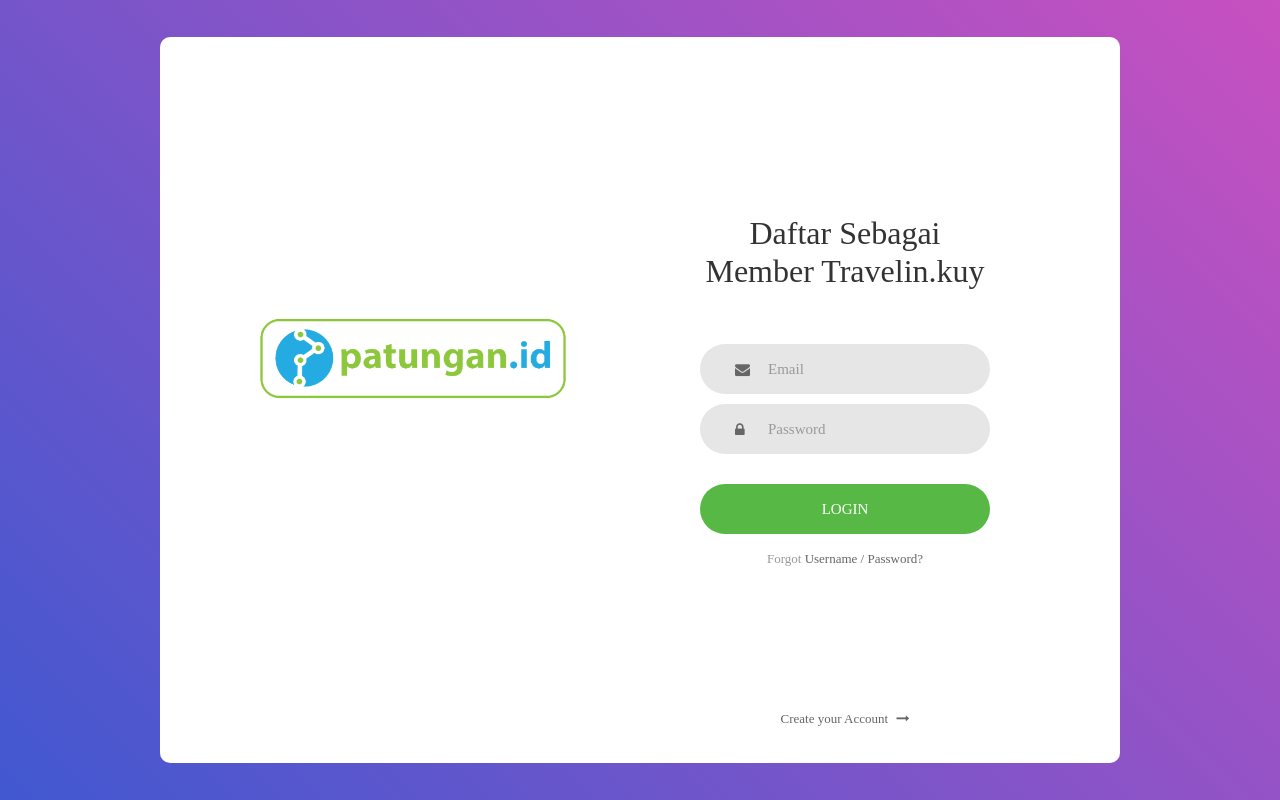
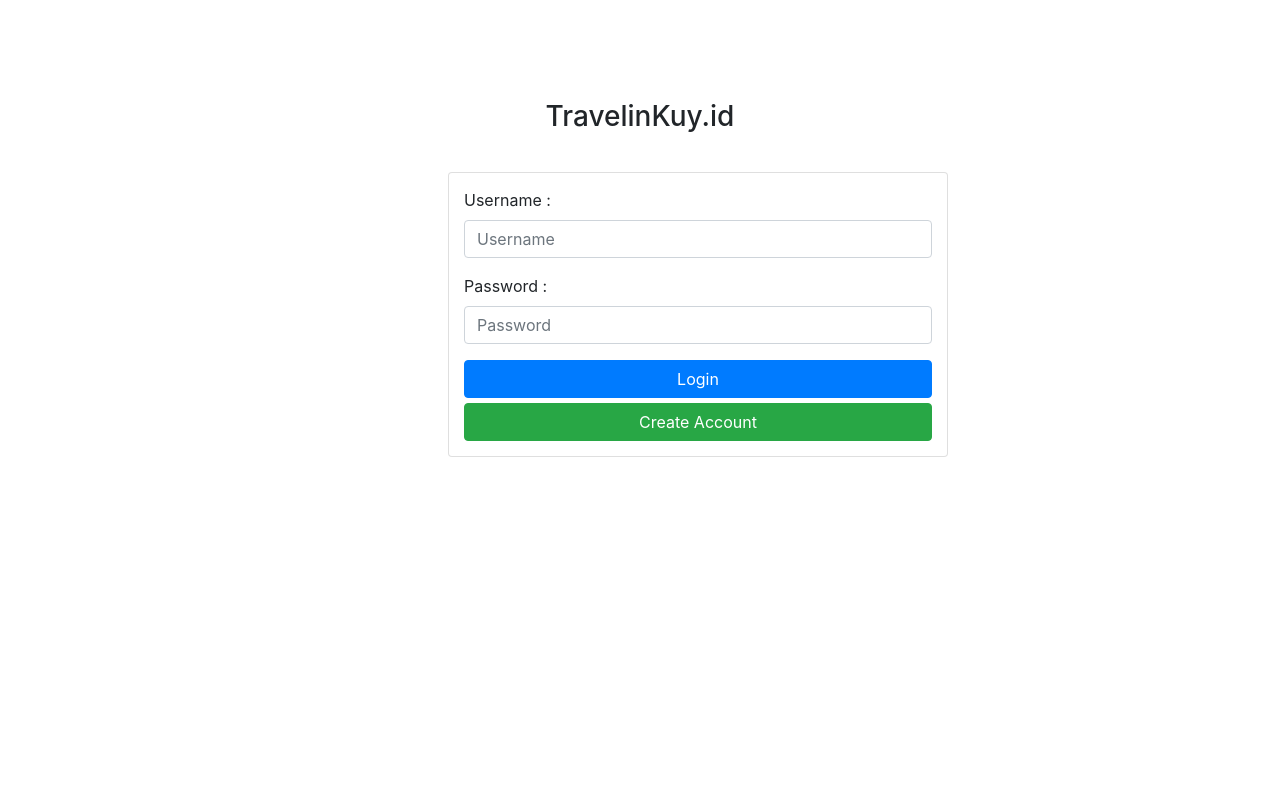
Before and after one commit to rakaiqbalsy/travelbook, a PHP site: page /travel/masuk.php in a window 1280 px wide. Run offline with PHP 8.4, Linux system fonts and the light colour scheme; some libraries are stand-ins or nearby versions; some web fonts are replaced.

Commit message:
layout Login beres

```diff
--- a/css/masuk.css
+++ b/css/masuk.css
@@ -2,3 +2,21 @@
     margin: 0;
     padding: 0;
 }
+.tampilan{
+    margin-top: 100px;
+    margin-bottom: 30px;
+}
+.cards{
+   margin-left: 35%;
+}
+.card{
+    padding: 15px;
+}
+.card button{
+    width: 100%;
+}
+a{
+  margin-top: 5px;
+  background-color: green;
+  border-radius: 5px;
+}
--- a/masuk.php
+++ b/masuk.php
@@ -1,96 +1,58 @@
-<!DOCTYPE html>
+<!doctype html>
 <html lang="en">
   <head>
-  <title>Daftar Travelin.kuy</title>
-  <meta charset="UTF-8">
-  <meta name="viewport" content="width=device-width, initial-scale=1">
+    <!-- Required meta tags -->
+    <meta charset="utf-8">
+    <meta name="viewport" content="width=device-width, initial-scale=1, shrink-to-fit=no">
+
+    <!-- Bootstrap CSS -->
     <link rel="stylesheet" href="https://stackpath.bootstrapcdn.com/bootstrap/4.2.1/css/bootstrap.min.css" integrity="sha384-GJzZqFGwb1QTTN6wy59ffF1BuGJpLSa9DkKMp0DgiMDm4iYMj70gZWKYbI706tWS" crossorigin="anonymous">
     <link href="https://fonts.googleapis.com/css?family=Karla|Roboto|Viga" rel="stylesheet">
     <link rel="stylesheet" href="path/to/font-awesome/css/font-awesome.min.css">
-  <link rel="stylesheet" type="text/css" href="css/csslogin/animate.css">
-  <link rel="stylesheet" type="text/css" href="css/csslogin/css-hamburgers/hamburgers.min.css">
-  <link rel="stylesheet" type="text/css" href="css/csslogin/select2/select2.min.css">
-  <link rel="stylesheet" type="text/css" href="css/csslogin/util.css">
-  <link rel="stylesheet" type="text/css" href="css/csslogin/login.css">
-
+    <link rel="stylesheet" href="css/masuk.css">
+    <title>Masuk Travelin.Kuy</title>
   </head>
   <body>
 
-  <div class="limiter">
-    <div class="container-login100">
-      <div class="wrap-login100">
-        <div class="login100-pic js-tilt" data-tilt>
-          <img src="img/logoo.png" alt="IMG">
-        </div>
-
-        <!-- formulir -->
-        <form class="login100-form validate-form">
-          <span class="login100-form-title">
-            <h2>Daftar Sebagai Member Travelin.kuy</h2>
-          </span>
-
-          <div class="wrap-input100 validate-input" data-validate = "Valid email is required: ex@abc.xyz">
-            <input class="input100" type="text" name="email" placeholder="Email">
-            <span class="focus-input100"></span>
-            <span class="symbol-input100">
-              <i class="fa fa-envelope" aria-hidden="true"></i>
-            </span>
-          </div>
-
-          <div class="wrap-input100 validate-input" data-validate = "Password is required">
-            <input class="input100" type="password" name="pass" placeholder="Password">
-            <span class="focus-input100"></span>
-            <span class="symbol-input100">
-              <i class="fa fa-lock" aria-hidden="true"></i>
-            </span>
-          </div>
-
-          <div class="container-login100-form-btn">
-            <button class="login100-form-btn">
-              Login
-            </button>
-          </div>
-
-          <div class="text-center p-t-12">
-            <span class="txt1">
-              Forgot
-            </span>
-            <a class="txt2" href="#">
-              Username / Password?
-            </a>
-          </div>
-
-          <div class="text-center p-t-136">
-            <a class="txt2" href="#">
-              Create your Account
-              <i class="fa fa-long-arrow-right m-l-5" aria-hidden="true"></i>
-            </a>
-          </div>
-        </form>
-        <!-- finish formulir -->
+    <section class="tampilan">
+      <div class="container text-center">
+        <div class="row">
+          <div class="col-md-12">
+            <h3>TravelinKuy.id</h3>
           </div>
         </div>
       </div>
+    </section>
+
+    <section class="cards">
+      <div class="container">
+        <div class="row">
+          <div class="card" style="width: 500px;">
+            <form>
+              <div class="form-group">
+                <label for="username">Username : </label>
+                <input type="text" class="form-control" id="username" name="username" placeholder="Username">
+              </div>
+              <div class="form-group">
+                <label for="password">Password : </label>
+                <input type="password" class="form-control" id="password" name="passsword" placeholder="Password">
+              </div>
+              <button type="submit" class="btn btn-primary">Login</button>
+            </form>
+            <a href="daftar.php"  class="btn btn-success">Create Account</a>
+          </div>
+        </div>
+      </div>
+    </section>
 
 
 
 
-<!--===============================================================================================-->
+    <!-- Optional JavaScript -->
+    <!-- jQuery first, then Popper.js, then Bootstrap JS -->
     <script src="https://code.jquery.com/jquery-3.3.1.slim.min.js" integrity="sha384-q8i/X+965DzO0rT7abK41JStQIAqVgRVzpbzo5smXKp4YfRvH+8abtTE1Pi6jizo" crossorigin="anonymous"></script>
     <script src="https://cdnjs.cloudflare.com/ajax/libs/popper.js/1.14.6/umd/popper.min.js" integrity="sha384-wHAiFfRlMFy6i5SRaxvfOCifBUQy1xHdJ/yoi7FRNXMRBu5WHdZYu1hA6ZOblgut" crossorigin="anonymous"></script>
     <script src="https://stackpath.bootstrapcdn.com/bootstrap/4.2.1/js/bootstrap.min.js" integrity="sha384-B0UglyR+jN6CkvvICOB2joaf5I4l3gm9GU6Hc1og6Ls7i6U/mkkaduKaBhlAXv9k" crossorigin="anonymous"></script>
-    <script src="js/loginjs/login.js"></script>
-<!--===============================================================================================-->
-  <script src="js/loginjs/select2.min.js"></script>
-<!--===============================================================================================-->
-  <script src="js/loginjs/tilt/tilt.jquery.min.js"></script>
-  <script >
-    $('.js-tilt').tilt({
-      scale: 1.1
-    })
-  </script>
-<!--===============================================================================================-->
-  <script src="js/main.js"></script>
-
+    <script src="js/perusahaan.js"></script>
   </body>
 </html>
```
Lines whose indentation alone changed are shown as unchanged.
